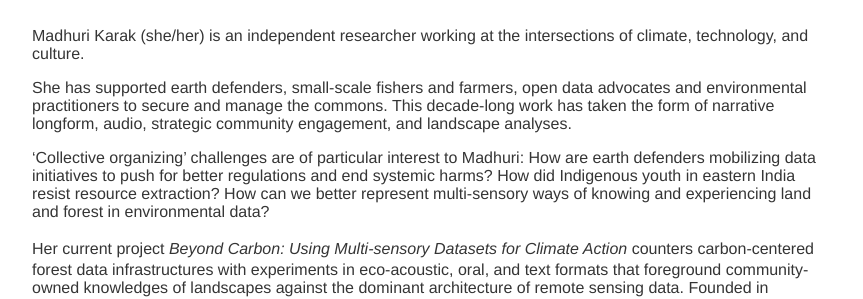
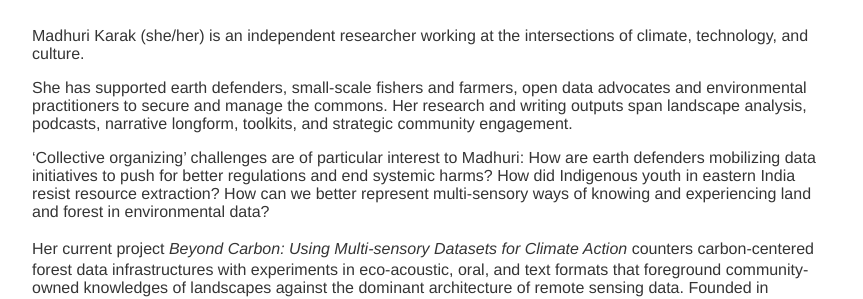
Before and after one commit to madhurikarak/madhurikarak.github.io, a Jekyll site: the page built from index.md, in a window 1280 px wide. Shown: the part 258-557 px from the top of the page, without its empty margins (208-1071 px from the left). Built offline with Jekyll 4.4.1, drawn with Linux system fonts in a browser that asks for light colours; our own code applies the rules of GitHub Pages for plain Markdown files.

Commit message:
Update index.md

```diff
--- a/index.md
+++ b/index.md
@@ -5,7 +5,7 @@ layout: about
 # about
 Madhuri Karak (she/her) is an independent researcher working at the intersections of climate, technology, and culture.
 
-She has supported earth defenders, small-scale fishers and farmers, open data advocates and environmental practitioners to secure and manage the commons. This decade-long work has taken the form of narrative longform, audio, strategic community engagement, and landscape analyses.
+She has supported earth defenders, small-scale fishers and farmers, open data advocates and environmental practitioners to secure and manage the commons. Her research and writing outputs span landscape analysis, podcasts, narrative longform, toolkits, and strategic community engagement.
 
 ‘Collective organizing’ challenges are of particular interest to Madhuri: How are earth defenders mobilizing data initiatives to push for better regulations and end systemic harms? How did Indigenous youth in eastern India resist resource extraction? How can we better represent multi-sensory ways of knowing and experiencing land and forest in environmental data?
 
```
